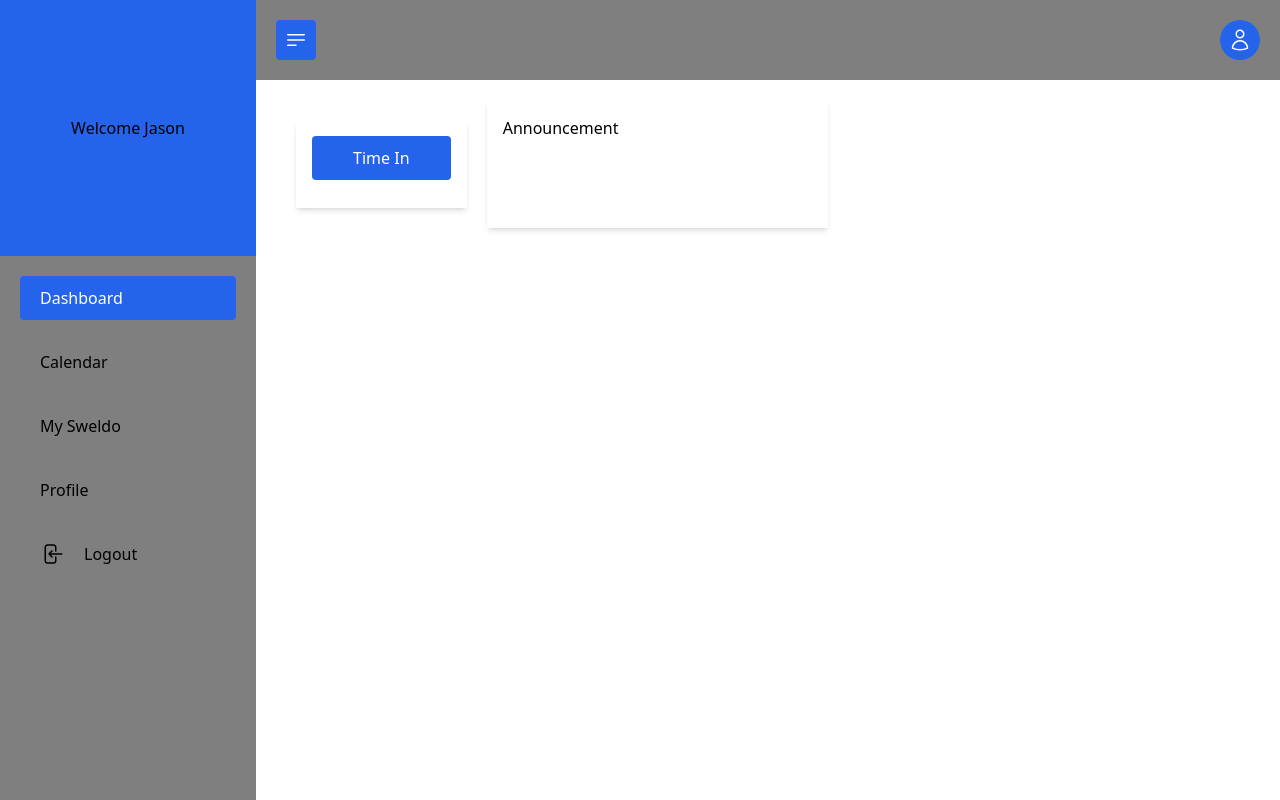
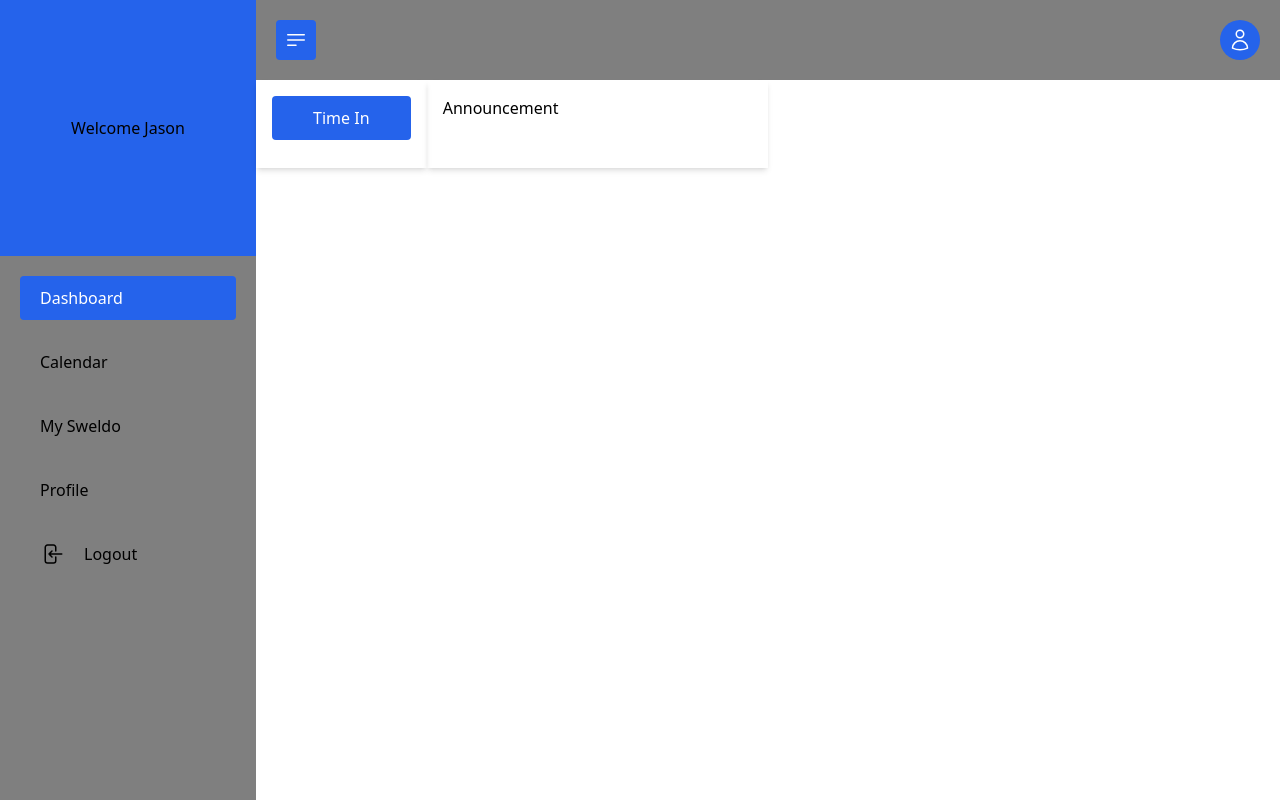
Before and after one commit to PrgDominique/Sweldo-App-Frontend, a React (Create React App) app: page /dashboard in a window 1280 px wide. Built offline with nearby package versions, Linux system fonts and the light colour scheme; no server answers; sample sign-in values are in the browser's storage.

Commit message:
remove margin in dashboard and add margin bottom in timecard

```diff
--- a/src/components/portal/user/dashboard/TimeCard.jsx
+++ b/src/components/portal/user/dashboard/TimeCard.jsx
@@ -75,7 +75,7 @@ const TimeCard = ({ isClockIn }) => {
         isClockIn ? (
           <>
 
-          <div className="grid">
+          <div className="grid mb-3">
             <SubmitButton name='Time Out' onClick={handleTimeOut} loading={loading} />
             <SuccessAlert message={success?.message} />
           </div>
--- a/src/pages/portal/user/dashboard.jsx
+++ b/src/pages/portal/user/dashboard.jsx
@@ -30,12 +30,12 @@ const Dashboard = () => {
   return (
     <>
 
-      <div className='container m-5 flex'>
-        <div className='w-1/6 m-5 p-4 shadow-md lg:max-w-lg h-1/6 '>
+      <div className='container  flex'>
+        <div className='w-1/6  p-4 shadow-md lg:max-w-lg  '>
           <TimeCard isClockIn={isClockIn} />
 
         </div>
-        <div className='w-1/3 p-4 shadow-md lg:max-w-lg'>
+        <div className='w-1/3 p-4 shadow-md lg:max-w-lg float-right'>
           <Announcement />
 
    </div>
```
